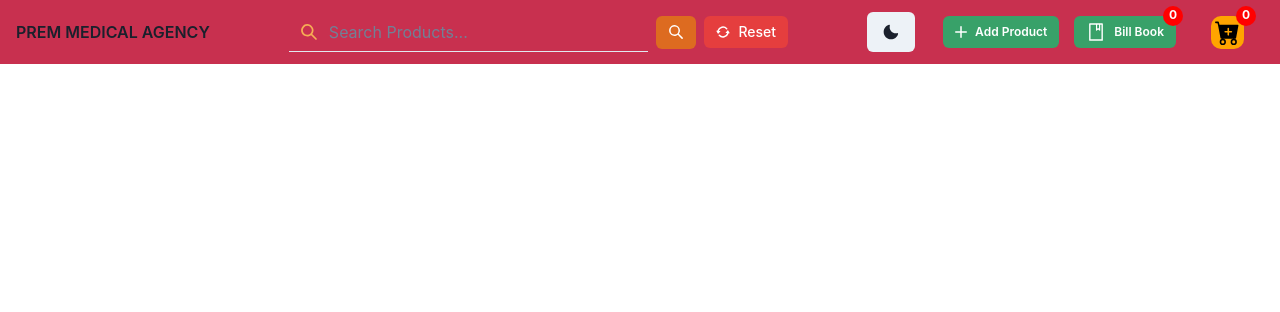
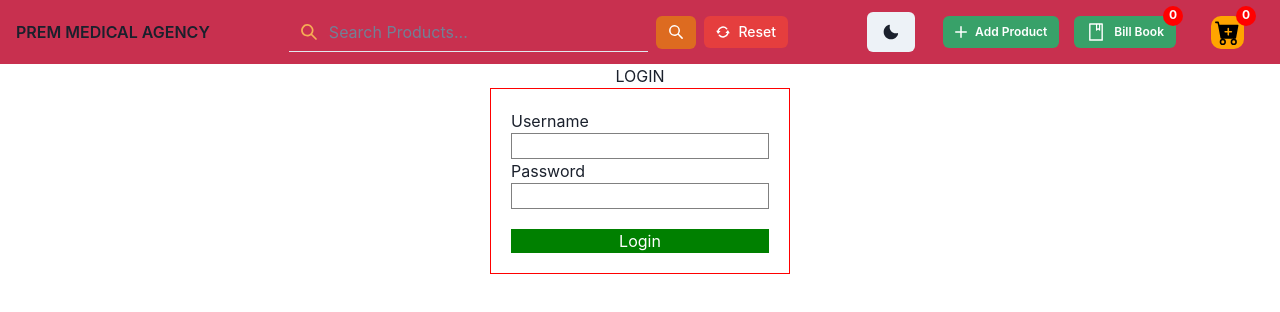
Before and after one commit to BitPassion/Invoice-App, a React (Create React App) app: page /login in a window 1280 px wide. Shown: the top 312 px of the page. Built offline with nearby package versions, Linux system fonts and the light colour scheme.

Commit message:
login function added

```diff
--- a/src/pages/Homepage.jsx
+++ b/src/pages/Homepage.jsx
@@ -5,12 +5,21 @@ import { useDispatch, useSelector } from "react-redux";
 import { useEffect } from "react";
 import {  loadBill, loadCart, loadUser } from "../redux/action";
 import Card from "../components/Card";
+import { useNavigate } from 'react-router-dom';
 
 const Homepage = () => {
   const dispatch = useDispatch();
+  const navigate = useNavigate()
   const users = useSelector((state) => state.users);
   let val = localStorage.getItem("mode")
   const [mode, setMode] = useState(val);
+  const token = localStorage.getItem("token");
+
+  if(token === null){
+    navigate('/login')
+  }
+
+
 
   if (mode !== undefined) {
     localStorage.setItem("mode", mode);
--- /dev/null
+++ b/src/pages/Login.jsx
@@ -0,0 +1,57 @@
+import React from "react";
+import { useState } from "react";
+import { useNavigate } from "react-router-dom";
+
+const Login = () => {
+  const [name, setN] = useState("");
+  const [pass, setP] = useState("");
+  const navigate = useNavigate();
+
+  const handleLogin = () => {
+    if (name === "ajay" && pass === "ajay8809") {
+      localStorage.setItem("token", "5245545");
+    } else {
+      alert("Invalid User or Password");
+    }
+    navigate("/");
+  };
+
+  return (
+    <div>
+      <h1>LOGIN</h1>
+      <div
+        style={{
+          display: "flex",
+          flexDirection: "column",
+          border: "1px solid red",
+          width: "300px",
+          textAlign: "start",
+          padding: "20px",
+          justifyContent: "center",
+          margin: "auto",
+        }}
+      >
+        <label>Username</label>
+        <input
+          style={{ border: "1px solid grey", paddingLeft: "5px" }}
+          type="text"
+          onChange={(e) => setN(e.target.value)}
+        />
+        <label> Password</label>
+        <input
+          style={{ border: "1px solid grey", paddingLeft: "5px" }}
+          type="password"
+          onChange={(e) => setP(e.target.value)}
+        />
+        <button
+          style={{ background: "green", color: "white", marginTop: "20px" }}
+          onClick={handleLogin}
+        >
+          Login
+        </button>
+      </div>
+    </div>
+  );
+};
+
+export default Login;
--- a/src/pages/MainRoutes.jsx
+++ b/src/pages/MainRoutes.jsx
@@ -1,25 +1,28 @@
-import React from 'react'
-import {Routes, Route} from 'react-router-dom'
-import Homepage from './Homepage'
-import Addpage from './Addpage';
-import Editpage from './Editpage';
-import ProductPage from './ProductPage';
-import CartPage from './CartPage';
-import BillPage from './BillPage';
-import SinglePage from './SinglePage';
+import React from "react";
+import { Routes, Route } from "react-router-dom";
+import Homepage from "./Homepage";
+import Addpage from "./Addpage";
+import Editpage from "./Editpage";
+import ProductPage from "./ProductPage";
+import CartPage from "./CartPage";
+import BillPage from "./BillPage";
+import SinglePage from "./SinglePage";
+import Login from "./Login";
+
 
 const MainRoutes = () => {
   return (
     <Routes>
-        <Route path='/' element={<Homepage />} />
-        <Route path='/add' element={<Addpage />} />
-        <Route path='/editpage/:id' element={<Editpage />} />
-        <Route path='/productpage/:id' element={<ProductPage />} />
-        <Route path='/cart' element={<CartPage />} />
-        <Route path='/bill' element={<BillPage />} />
-        <Route path='/bill/:id' element={<SinglePage />} />
+      <Route path="/" element={<Homepage />} />
+      <Route path="/add" element={<Addpage />} />
+      <Route path="/editpage/:id" element={<Editpage />} />
+      <Route path="/productpage/:id" element={<ProductPage />} />
+      <Route path="/cart" element={<CartPage />} />
+      <Route path="/bill" element={<BillPage />} />
+      <Route path="/bill/:id" element={<SinglePage />} />
+      <Route path="/login" element={<Login />}/>
     </Routes>
-  )
-}
+  );
+};
 
-export default MainRoutes
+export default MainRoutes;
```
